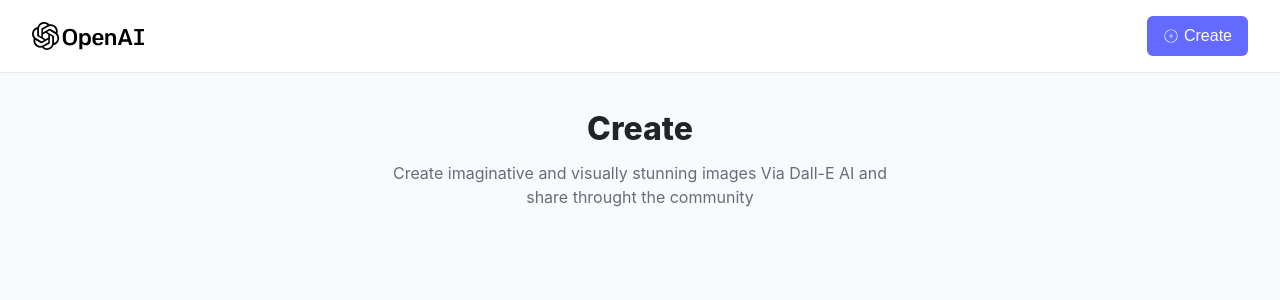
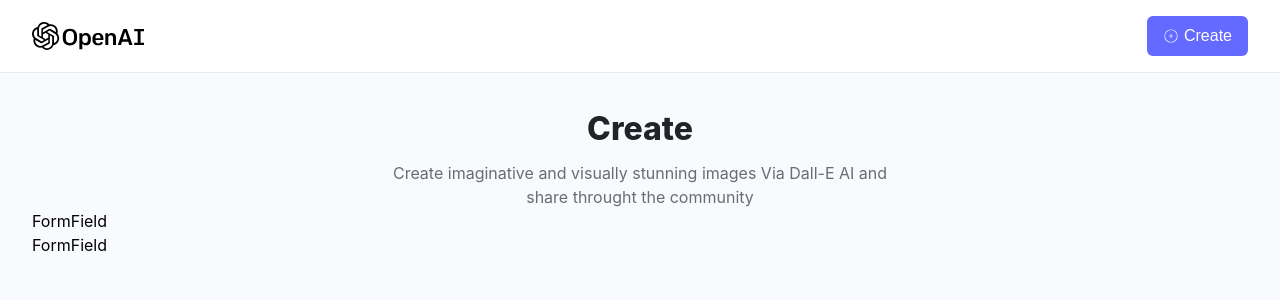
Before and after one commit to G-GraceCode/AI-IMage-Generator, a React (Vite) app in the folder client/: page /create-post in a window 1280 px wide. Shown: the top 300 px of the page. Built offline with nearby package versions, Linux system fonts and the light colour scheme; a web font is replaced by a local one.

Commit message:
Update CreatePost.jsx

```diff
--- a/client/src/pages/CreatePost.jsx
+++ b/client/src/pages/CreatePost.jsx
@@ -15,6 +15,19 @@ const CreatePost = () => {
   const [geneImg, setGeneImg] = useState(false);
   const [loading, setLoading] = useState(false);
 
+  const handleSubmit = (e) => {
+    e.preventDefault()
+  }
+const handleChange = (e) => {
+  const {name, value} = e.target
+  setForm({
+    ...form,
+    [name]: value,
+  })
+}
+const handleSurpriseMe = () => {
+
+}
   return (
     <Section className="max-w-7xl max-auto">
       <div>
@@ -26,6 +39,28 @@ const CreatePost = () => {
           share throught the community
         </p>
       </div>
+
+      <form>
+      <div>
+        <FormField
+        labelName="Your name"
+        type="text"
+        name='name'
+        placeholder='eg, John'
+        value={form.name}
+        handleChange={handleChange}
+        />
+        <FormField
+        labelName="prompt"
+        type="text"
+        name='prompt'
+        placeholder='eg, John'
+        value={form.prompt}
+        handleChange={handleChange}
+        isSurpriseMe
+        />
+      </div>
+      </form>
     </Section>
   );
 };
```
